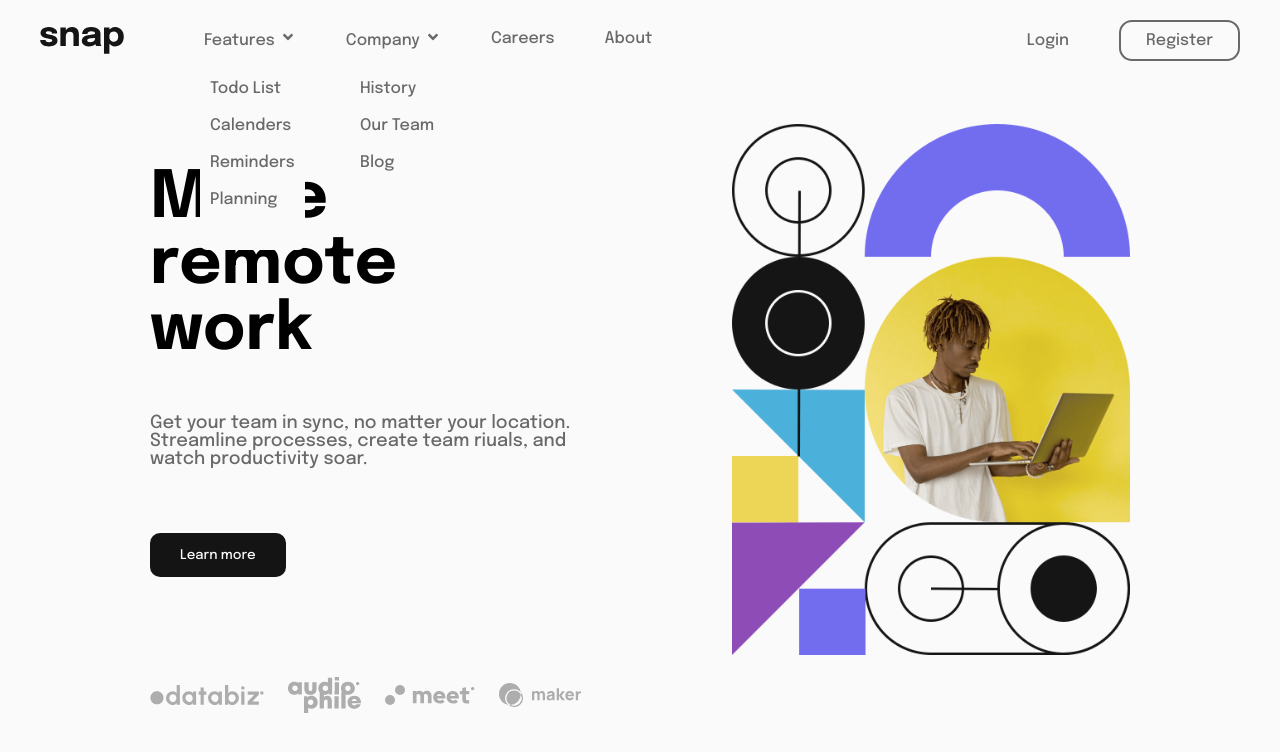
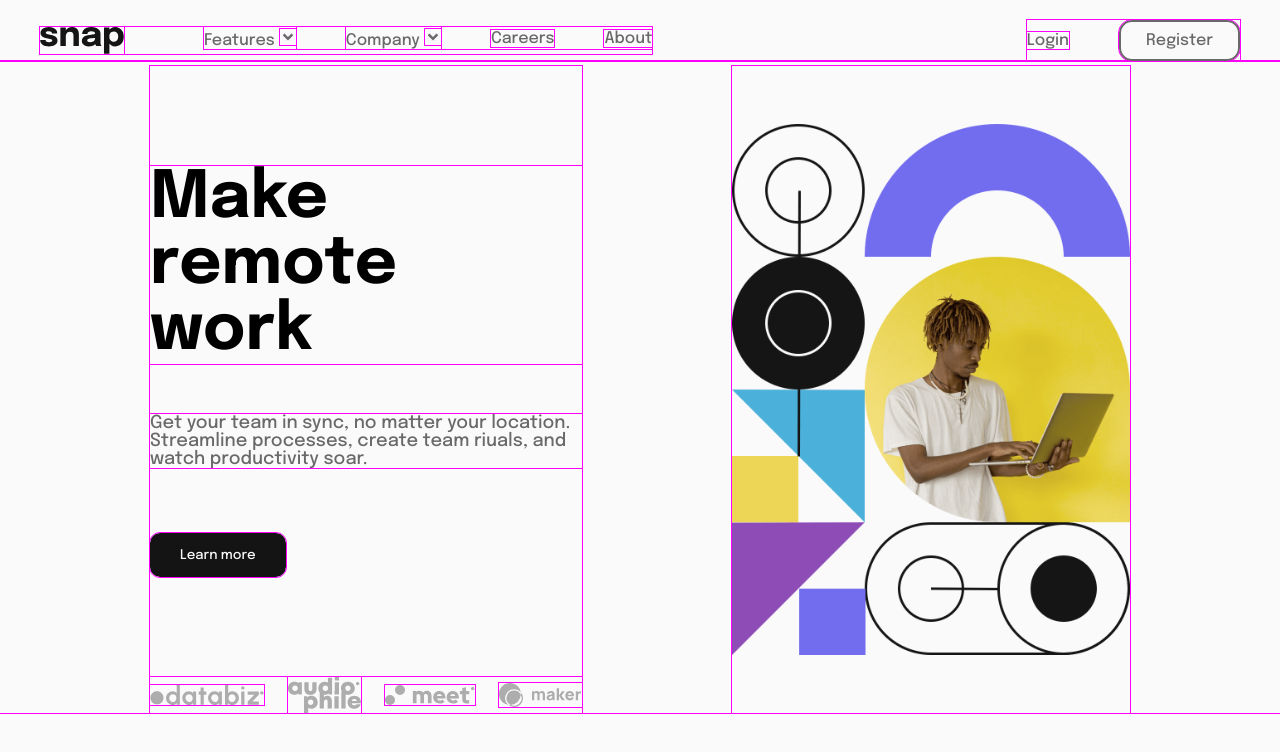
Before and after one commit to DicksonAnthony/Snap-react, a React (Create React App) app: page / in a window 1280 px wide. Shown: the top 752 px of the page. Built offline with nearby package versions, Linux system fonts and the light colour scheme.

Commit message:
Kinda done with desktop active state.

```diff
--- a/src/GlobalStyle.js
+++ b/src/GlobalStyle.js
@@ -5,7 +5,7 @@ export const GlobalStyle = createGlobalStyle`
         margin: 0;
         padding: 0;
         overflow: hidden;
-        /* outline: 1px solid magenta; */
+        outline: 1px solid magenta;
         box-sizing: border-box;
 
     }
--- a/src/components/Nav.jsx
+++ b/src/components/Nav.jsx
@@ -1,4 +1,4 @@
-import React from "react";
+import React, { useState } from "react";
 import Img from "../images/logo.svg";
 import {
   Nav,
@@ -15,18 +15,27 @@ import {
   Poptwo,
 } from "./styles/Nav.styled";
 const Navigation = () => {
+  const [pop, setPop] = useState(false);
+  const [popTwo, setPopTwo] = useState(false);
+
+  const showPop = () => {
+    setPop((prev) => !prev);
+  };
+  const showPopTwo = () => {
+    setPopTwo((prev) => !prev);
+  };
   return (
     <>
       <Nav>
         <Leftcont>
           <Image src={Img} alt="logo" />
           <Ul>
-            <Lione>
+            <Lione onMouseOver={showPop} onMouseOut={showPop}>
               Features
               <Icon />
             </Lione>
 
-            <Litwo>
+            <Litwo onMouseOver={showPopTwo} onMouseOut={showPopTwo}>
               Company
               <Icon />
             </Litwo>
@@ -34,13 +43,13 @@ const Navigation = () => {
             <Lithree>Careers</Lithree>
             <Lithree>About</Lithree>
           </Ul>
-          <Popone>
+          <Popone pop={pop}>
             <li>Todo List</li>
             <li>Calenders</li>
             <li>Reminders</li>
             <li>Planning</li>
           </Popone>
-          <Poptwo>
+          <Poptwo popTwo={popTwo}>
             <li>History</li>
             <li>Our Team</li>
             <li>Blog</li>
--- a/src/components/styles/Nav.styled.js
+++ b/src/components/styles/Nav.styled.js
@@ -80,21 +80,22 @@ export const Register = styled.a`
 export const Popone = styled.ul`
   top: 70px;
   left: 200px;
-  /* width: 80px; */
-  height: 180px;
-  /* display: none; */
+  height: 170px;
   padding: 10px;
   list-style: none;
   position: absolute;
   border-radius: 7px;
-  /* box-shadow: ; */
+  visibility: ${({ pop }) => (pop ? "visible" : "hidden")};
   background-color: hsl(0, 0%, 98%);
+  box-shadow: 5px 10px 30px hsl(0, 0%, 65%);
+  transition: visibility 1s ease-out;
 
   li {
     margin-bottom: 20px;
   }
 `;
 export const Poptwo = styled(Popone)`
-  height: 150px;
   left: 350px;
+  height: 130px;
+  visibility: ${({ popTwo }) => (popTwo ? "visible" : "hidden")};
 `;
```
